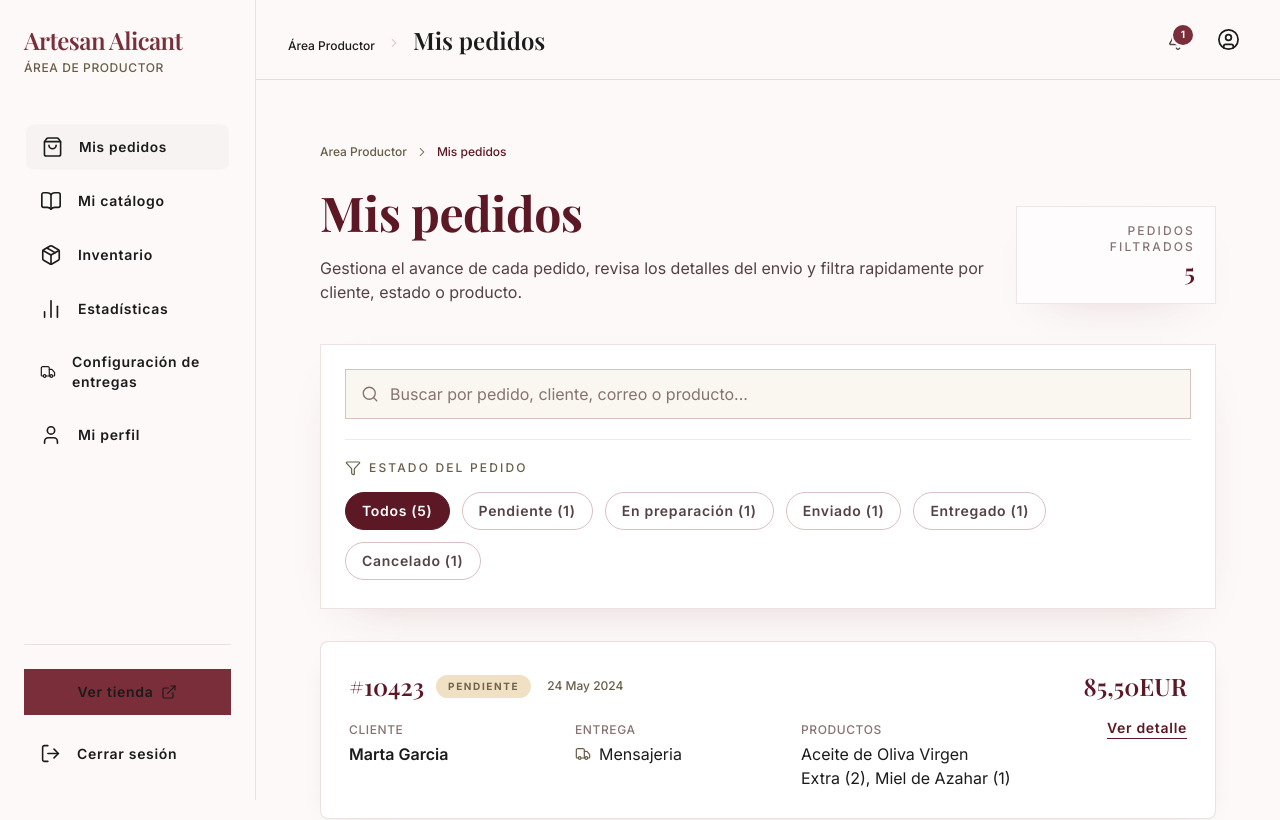
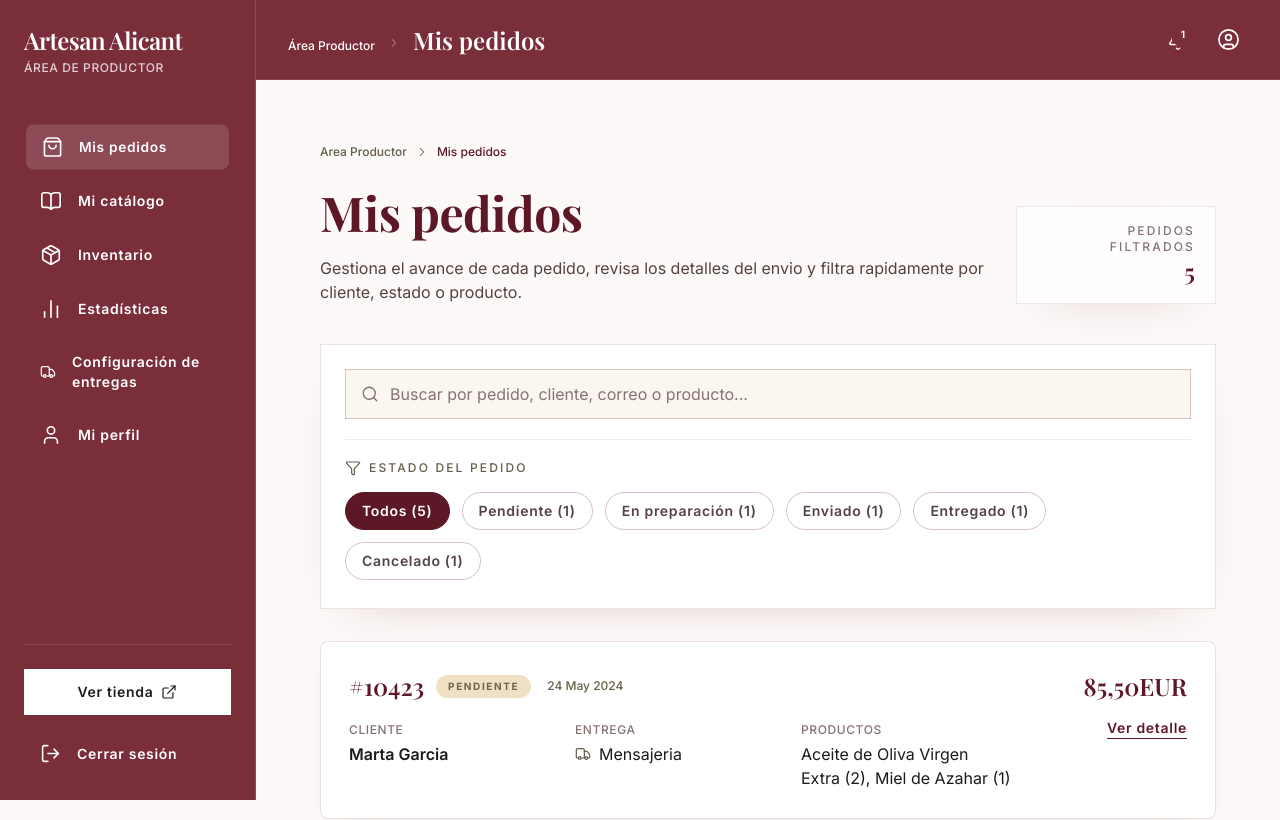
Before and after one commit to Life4Death04/mercado-artesanal-tesis, a React (Vite) app: page /productor/pedidos in a window 1280 px wide. Shown: the top 820 px of the page. Built offline with nearby package versions, Linux system fonts and the light colour scheme.

Commit message:
feat: enhance UI theming in AuthenticatedTopbar, RoleSidebar, and BandejaNotificaciones for producer view

```diff
--- a/src/componentes/layout/AuthenticatedTopbar.tsx
+++ b/src/componentes/layout/AuthenticatedTopbar.tsx
@@ -38,41 +38,68 @@ export function AuthenticatedTopbar({ onMenuClick }: AuthenticatedTopbarProps) {
   const routeMeta = isProducerArea ? producerRouteMeta : consumerRouteMeta
   const meta = routeMeta.find((item) => item.match(location.pathname)) ?? routeMeta[0]
   const areaLabel = isProducerArea ? 'Área Productor' : 'Área consumidor'
+  const headerClassName = isProducerArea
+    ? 'border-b border-white/12 bg-[var(--color-primary-container)] text-[var(--color-on-primary)]'
+    : 'border-b border-[color-mix(in_srgb,var(--color-outline-variant)_55%,transparent)] bg-[var(--color-background)]/92 text-[var(--color-on-surface)]'
+  const menuButtonClassName = isProducerArea
+    ? 'border-white/18 bg-white/10 text-[var(--color-on-primary)]'
+    : 'border-[var(--color-outline-variant)] bg-[var(--color-surface)] text-[var(--color-secondary)] shadow-sm'
+  const breadcrumbLinkClassName = isProducerArea
+    ? 'text-[color-mix(in_srgb,var(--color-on-primary)_88%,transparent)] hover:text-[var(--color-on-primary)]'
+    : 'text-[var(--color-secondary)] hover:text-[var(--color-primary)]'
+  const breadcrumbDividerClassName = isProducerArea
+    ? 'text-white/40'
+    : 'text-[var(--color-outline-variant)]'
+  const breadcrumbTextClassName = isProducerArea
+    ? 'text-white/82'
+    : 'text-[var(--color-on-surface-variant)]'
+  const titleClassName = isProducerArea
+    ? 'text-[var(--color-on-primary)]'
+    : 'text-[var(--color-on-surface)]'
+  const actionIconClassName = isProducerArea
+    ? 'text-[var(--color-on-primary)] hover:bg-white/12 hover:text-[var(--color-on-primary)]'
+    : 'text-[var(--color-on-surface-variant)] hover:bg-[var(--color-surface-container-low)] hover:text-[var(--color-primary)]'
 
   return (
-    <header className="fixed top-0 right-0 z-40 flex h-20 w-full items-center gap-4 border-b border-[color-mix(in_srgb,var(--color-outline-variant)_55%,transparent)] bg-[var(--color-background)]/92 px-[var(--space-margin-mobile)] backdrop-blur-xl md:left-64 md:w-[calc(100%-16rem)] md:px-8">
+    <header className={`fixed top-0 right-0 z-40 flex h-20 w-full items-center gap-4 px-[var(--space-margin-mobile)] backdrop-blur-xl md:left-64 md:w-[calc(100%-16rem)] md:px-8 ${headerClassName}`}>
       <button
         type="button"
         aria-label="Abrir navegación"
         onClick={onMenuClick}
-        className="grid size-11 shrink-0 place-items-center rounded-full border border-[var(--color-outline-variant)] bg-[var(--color-surface)] text-[var(--color-secondary)] shadow-sm md:hidden"
+        className={`grid size-11 shrink-0 place-items-center rounded-full border md:hidden ${menuButtonClassName}`}
       >
         <Menu size={22} strokeWidth={1.8} />
       </button>
 
       <nav aria-label="Breadcrumb" className="flex min-w-0 flex-1 items-center gap-1.5 min-[771px]:hidden">
-          <Link to={isProducerArea ? '/productor/pedidos' : '/productos'} className="text-label-sm shrink-0 text-[var(--color-secondary)] transition-colors hover:text-[var(--color-primary)]">
-            {areaLabel}
-          </Link>
-        <ChevronRight size={13} strokeWidth={1.8} className="shrink-0 text-[var(--color-outline-variant)]" />
-        <span className="text-label-sm truncate text-[var(--color-on-surface-variant)]">{meta.breadcrumb}</span>
+        <Link
+          to={isProducerArea ? '/productor/pedidos' : '/productos'}
+          className={`text-label-sm shrink-0 transition-colors ${breadcrumbLinkClassName}`}
+        >
+          {areaLabel}
+        </Link>
+        <ChevronRight size={13} strokeWidth={1.8} className={`shrink-0 ${breadcrumbDividerClassName}`} />
+        <span className={`text-label-sm truncate ${breadcrumbTextClassName}`}>{meta.breadcrumb}</span>
       </nav>
 
       <div className="hidden min-w-0 flex-1 items-baseline gap-3 min-[771px]:flex">
-          <Link to={isProducerArea ? '/productor/pedidos' : '/productos'} className="text-label-sm shrink-0 text-[var(--color-secondary)] transition-colors hover:text-[var(--color-primary)]">
-            {areaLabel}
-          </Link>
-        <ChevronRight size={14} strokeWidth={1.8} className="shrink-0 text-[var(--color-outline-variant)]" />
-        <span className="text-headline-md truncate text-[var(--color-on-surface)] md:text-[28px]">{meta.title}</span>
+        <Link
+          to={isProducerArea ? '/productor/pedidos' : '/productos'}
+          className={`text-label-sm shrink-0 transition-colors ${breadcrumbLinkClassName}`}
+        >
+          {areaLabel}
+        </Link>
+        <ChevronRight size={14} strokeWidth={1.8} className={`shrink-0 ${breadcrumbDividerClassName}`} />
+        <span className={`text-headline-md truncate md:text-[28px] ${titleClassName}`}>{meta.title}</span>
       </div>
 
       <div className="flex shrink-0 items-center gap-2 sm:gap-3">
-        <BandejaNotificaciones />
+        <BandejaNotificaciones variant={isProducerArea ? 'producer' : 'consumer'} />
         {!isProducerArea ? (
           <Link
             to="/carrito"
             aria-label="Carrito"
-            className="relative rounded-full p-2 text-[var(--color-on-surface-variant)] transition-all duration-150 hover:bg-[var(--color-surface-container-low)] hover:text-[var(--color-primary)] active:scale-95"
+            className={`relative rounded-full p-2 transition-all duration-150 active:scale-95 ${actionIconClassName}`}
           >
             <ShoppingCart size={22} strokeWidth={1.8} />
             <span className="absolute top-1 right-1 grid size-4 place-items-center rounded-full bg-[var(--color-primary)] text-[10px] font-bold text-[var(--color-on-primary)] ring-2 ring-[var(--color-surface)]">
@@ -83,7 +110,7 @@ export function AuthenticatedTopbar({ onMenuClick }: AuthenticatedTopbarProps) {
         <Link
           to={isProducerArea ? '/productor/perfil' : '/perfil'}
           aria-label={isProducerArea ? 'Mi perfil de ventas' : 'Mi perfil'}
-          className="rounded-full p-2 text-[var(--color-on-surface-variant)] transition-all duration-150 hover:bg-[var(--color-surface-container-low)] hover:text-[var(--color-primary)] active:scale-95"
+          className={`rounded-full p-2 transition-all duration-150 active:scale-95 ${actionIconClassName}`}
         >
           <UserCircle size={23} strokeWidth={1.8} />
         </Link>
--- a/src/componentes/layout/RoleSidebar.tsx
+++ b/src/componentes/layout/RoleSidebar.tsx
@@ -73,6 +73,7 @@ export function RoleSidebar({
   const location = useLocation()
   const isProducerArea = variant === 'producer' && location.pathname.startsWith('/productor') && !producerConsumerMode
   const isProducerAsConsumer = variant === 'producer' && !isProducerArea
+  const useProducerTheme = isProducerArea
 
   const items = variant === 'admin'
     ? adminItems
@@ -88,13 +89,29 @@ export function RoleSidebar({
         ? 'Área consumidor · Productor'
         : 'Área consumidor'
 
+  const shellClassName = useProducerTheme
+    ? 'border-r border-white/12 bg-[var(--color-primary-container)] text-[var(--color-on-primary)]'
+    : 'border-r border-[color-mix(in_srgb,var(--color-outline-variant)_45%,transparent)] bg-[var(--color-background)] text-[var(--color-on-surface)]'
+  const brandClassName = useProducerTheme
+    ? 'text-[var(--color-on-primary)]'
+    : 'text-[var(--color-primary-container)]'
+  const subtitleClassName = useProducerTheme
+    ? 'text-[color-mix(in_srgb,var(--color-on-primary)_78%,transparent)]'
+    : 'text-[var(--color-secondary)]'
+  const navBaseClassName = useProducerTheme
+    ? 'text-[color-mix(in_srgb,var(--color-on-primary)_82%,transparent)] hover:bg-white/10 hover:text-[var(--color-on-primary)]'
+    : 'text-[var(--color-secondary)] hover:bg-[var(--color-surface-container-low)] hover:text-[var(--color-on-surface)]'
+  const navActiveClassName = useProducerTheme
+    ? 'scale-[0.98] bg-white/14 font-bold text-[var(--color-on-primary)]'
+    : 'scale-[0.98] bg-[var(--color-surface-container-low)] font-bold text-[var(--color-primary-container)]'
+
   const content = (
     <>
       <div className="mb-12">
-        <h1 className="font-editorial text-headline-md text-[var(--color-primary-container)] tracking-tight">
+        <h1 className={`font-editorial text-headline-md tracking-tight ${brandClassName}`}>
           {APP_NAME}
         </h1>
-        <p className="text-label-sm mt-1 uppercase tracking-wider text-[var(--color-secondary)]">
+        <p className={`text-label-sm mt-1 uppercase tracking-wider ${subtitleClassName}`}>
           {subtitle}
         </p>
       </div>
@@ -108,10 +125,8 @@ export function RoleSidebar({
             onClick={onMobileClose}
             className={({ isActive }) =>
               `text-label-md flex items-center gap-4 rounded-[var(--radius-lg)] px-4 py-3 transition-colors ${
-                isActive
-                  ? 'scale-[0.98] bg-[var(--color-surface-container-low)] font-bold text-[var(--color-primary-container)]'
-                  : 'text-[var(--color-secondary)] hover:bg-[var(--color-surface-container-low)] hover:text-[var(--color-on-surface)]'
-              }`
+                isActive ? navActiveClassName : navBaseClassName
+               }`
             }
           >
             <Icon size={22} strokeWidth={1.8} />
@@ -131,7 +146,7 @@ export function RoleSidebar({
 
   return (
     <>
-      <aside className="fixed top-0 left-0 z-50 hidden h-full w-64 flex-col overflow-y-auto border-r border-[color-mix(in_srgb,var(--color-outline-variant)_45%,transparent)] bg-[var(--color-background)] p-6 md:flex">
+      <aside className={`fixed top-0 left-0 z-50 hidden h-full w-64 flex-col overflow-y-auto p-6 md:flex ${shellClassName}`}>
         {content}
       </aside>
 
@@ -143,7 +158,7 @@ export function RoleSidebar({
             onClick={onMobileClose}
             className="absolute inset-0 bg-[var(--color-inverse-surface)]/40 backdrop-blur-sm"
           />
-          <aside className="relative z-10 flex h-full w-[min(82vw,18rem)] flex-col overflow-y-auto border-r border-[color-mix(in_srgb,var(--color-outline-variant)_45%,transparent)] bg-[var(--color-background)] p-6 shadow-2xl">
+          <aside className={`relative z-10 flex h-full w-[min(82vw,18rem)] flex-col overflow-y-auto p-6 shadow-2xl ${shellClassName}`}>
             {content}
           </aside>
         </div>
@@ -166,7 +181,7 @@ function SidebarFooter({
 
   if (variant === 'producer') {
     return (
-      <div className="mt-auto flex flex-col gap-4 border-t border-[color-mix(in_srgb,var(--color-outline-variant)_45%,transparent)] pt-6">
+      <div className={`mt-auto flex flex-col gap-4 pt-6 ${isProducerArea ? 'border-t border-white/12' : 'border-t border-[color-mix(in_srgb,var(--color-outline-variant)_45%,transparent)]'}`}>
         {isProducerArea ? (
           <NavLink
             to="/productos"
@@ -174,10 +189,10 @@ function SidebarFooter({
               window.localStorage.setItem('sidebar-owner', 'producer')
               onMobileClose?.()
             }}
-            className="text-label-md flex w-full items-center justify-center gap-2 border border-[var(--color-primary-container)] bg-[var(--color-primary-container)] px-4 py-3 text-[var(--color-on-primary-container)] transition-colors hover:bg-[var(--color-primary)] hover:text-[var(--color-on-primary)]"
+            className="text-label-md flex w-full items-center justify-center gap-2 border border-white/75 bg-white px-4 py-3 text-[var(--color-on-surface)] transition-colors hover:border-white hover:bg-[var(--color-surface-container-low)]"
           >
-            Ver tienda
-            <ExternalLink size={16} strokeWidth={1.8} />
+            <span className="text-[var(--color-on-surface)]">Ver tienda</span>
+            <ExternalLink className="text-[var(--color-on-surface)]" size={16} strokeWidth={1.8} />
           </NavLink>
         ) : (
           <NavLink
@@ -186,10 +201,10 @@ function SidebarFooter({
               window.localStorage.setItem('sidebar-owner', 'producer')
               onMobileClose?.()
             }}
-            className="text-label-md flex w-full items-center justify-center gap-2 border border-[var(--color-primary-container)] bg-[var(--color-surface-container-low)] px-4 py-3 text-[var(--color-primary-container)] transition-colors hover:bg-[var(--color-primary-container)] hover:text-[var(--color-on-primary)]"
+            className="text-label-md flex w-full items-center justify-center gap-2 border border-[var(--color-primary-container)] bg-[var(--color-primary-container)] px-4 py-3 text-[var(--color-on-primary)] transition-colors hover:bg-[var(--color-primary)] hover:text-[var(--color-on-primary)]"
           >
-            Volver al panel productor
-            <ExternalLink size={16} strokeWidth={1.8} />
+            <span className="text-[var(--color-on-primary)]">Volver al panel productor</span>
+            <ExternalLink className="text-[var(--color-on-primary)]" size={16} strokeWidth={1.8} />
           </NavLink>
         )}
         {isProducerAsConsumer && (
@@ -197,7 +212,7 @@ function SidebarFooter({
             Navegando como consumidor
           </p>
         )}
-        <LogoutLink onMobileClose={onMobileClose} />
+        <LogoutLink onMobileClose={onMobileClose} useProducerTheme={isProducerArea} />
       </div>
     )
   }
@@ -209,12 +224,22 @@ function SidebarFooter({
   )
 }
 
-function LogoutLink({ onMobileClose }: { onMobileClose?: () => void }) {
+function LogoutLink({
+  onMobileClose,
+  useProducerTheme = false,
+}: {
+  onMobileClose?: () => void
+  useProducerTheme?: boolean
+}) {
   return (
     <NavLink
       to="/login"
       onClick={onMobileClose}
-      className="text-label-md flex items-center gap-4 rounded-[var(--radius-lg)] px-4 py-3 text-[var(--color-secondary)] transition-colors hover:bg-[var(--color-surface-container-low)] hover:text-[var(--color-on-surface)]"
+      className={`text-label-md flex items-center gap-4 rounded-[var(--radius-lg)] px-4 py-3 transition-colors ${
+        useProducerTheme
+          ? 'text-[color-mix(in_srgb,var(--color-on-primary)_82%,transparent)] hover:bg-white/10 hover:text-[var(--color-on-primary)]'
+          : 'text-[var(--color-secondary)] hover:bg-[var(--color-surface-container-low)] hover:text-[var(--color-on-surface)]'
+      }`}
     >
       <LogOut size={21} strokeWidth={1.8} />
       <span>Cerrar sesión</span>
--- a/src/componentes/ui/BandejaNotificaciones.tsx
+++ b/src/componentes/ui/BandejaNotificaciones.tsx
@@ -104,14 +104,17 @@ function NotificacionIcono({ tipo }: { tipo: NotificacionTipo }): ReactNode {
  */
 export function BandejaNotificaciones({
   notificaciones = notificacionesMock,
+  variant = 'consumer',
 }: {
   notificaciones?: Notificacion[]
+  variant?: 'consumer' | 'producer'
 }) {
   const [isOpen, setIsOpen] = useState(false)
   const [items, setItems] = useState(notificaciones)
   const panelRef = useRef<HTMLDivElement>(null)
 
   const unreadCount = items.filter((n) => !n.leida).length
+  const isProducerVariant = variant === 'producer'
 
   // Close on Escape
   useEffect(() => {
@@ -135,11 +138,17 @@ export function BandejaNotificaciones({
         aria-expanded={isOpen}
         aria-haspopup="dialog"
         onClick={() => setIsOpen((prev) => !prev)}
-        className="relative rounded-full p-2 text-[var(--color-on-surface-variant)] transition-all duration-150 hover:bg-[var(--color-surface-container-low)] active:scale-95"
+        className={`relative rounded-full p-2 transition-all duration-150 active:scale-95 ${
+          isProducerVariant
+            ? 'text-[var(--color-on-primary)] hover:bg-white/12'
+            : 'text-[var(--color-on-surface-variant)] hover:bg-[var(--color-surface-container-low)]'
+        }`}
       >
         <Bell size={22} strokeWidth={1.6} />
         {unreadCount > 0 && (
-          <span className="absolute top-1 right-1 flex size-5 items-center justify-center rounded-full bg-[#7A2E3A] text-[10px] font-bold text-white ring-2 ring-[var(--color-surface)]">
+          <span className={`absolute top-1 right-1 flex size-5 items-center justify-center rounded-full bg-[#7A2E3A] text-[10px] font-bold text-white ${
+            isProducerVariant ? 'ring-2 ring-[var(--color-primary-container)]' : 'ring-2 ring-[var(--color-surface)]'
+          }`}>
             {unreadCount > 9 ? '9+' : unreadCount}
           </span>
         )}
```
